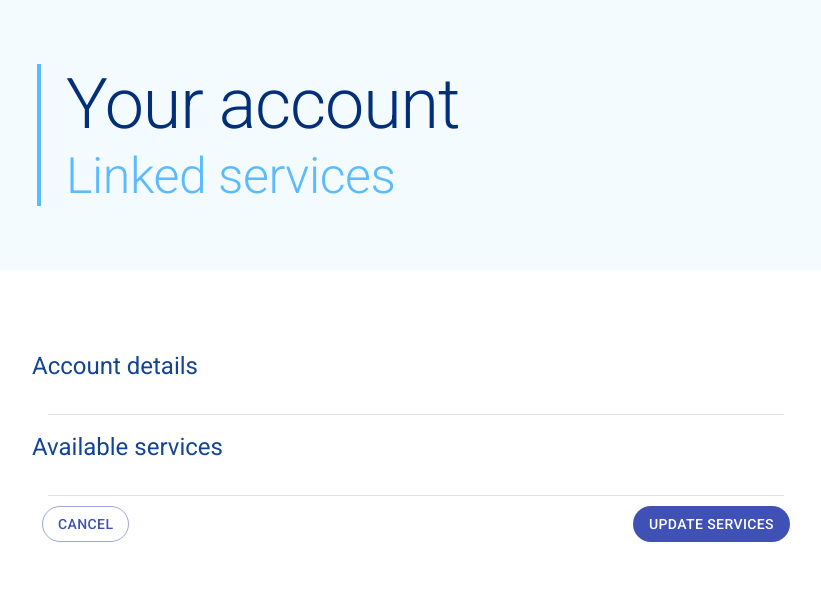
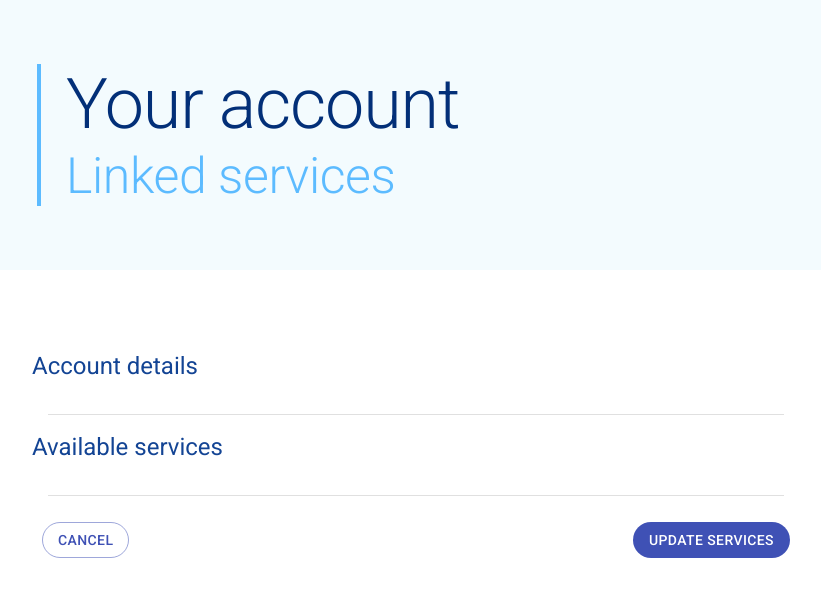
Before and after one commit to Kwiddy/Internship-React-Page, a React (Create React App) app: page / in a window 1280 px wide. Shown: the top 596 px of the page, without its empty margins (224-1045 px from the left). Built offline with nearby package versions, Linux system fonts and the light colour scheme.

Commit message:
increase spacing with button table

```diff
--- a/src/styles/style.css
+++ b/src/styles/style.css
@@ -57,6 +57,7 @@ header .headText #subHead {
 
 .page-wrapper .page-block .button-table {
   margin-bottom: 2vh;
+  padding-top: 2vh;
 }
 
 .page-wrapper .page-block .button-table tr {
--- a/src/styles/style.scss
+++ b/src/styles/style.scss
@@ -46,6 +46,7 @@ header {
     }
     .button-table {
       margin-bottom: 2vh;
+      padding-top: 2vh;
       tr {
         width: 100%;
       }
```
Also changed, not shown: 1 other file (tests, documents, lock files or other folders).
